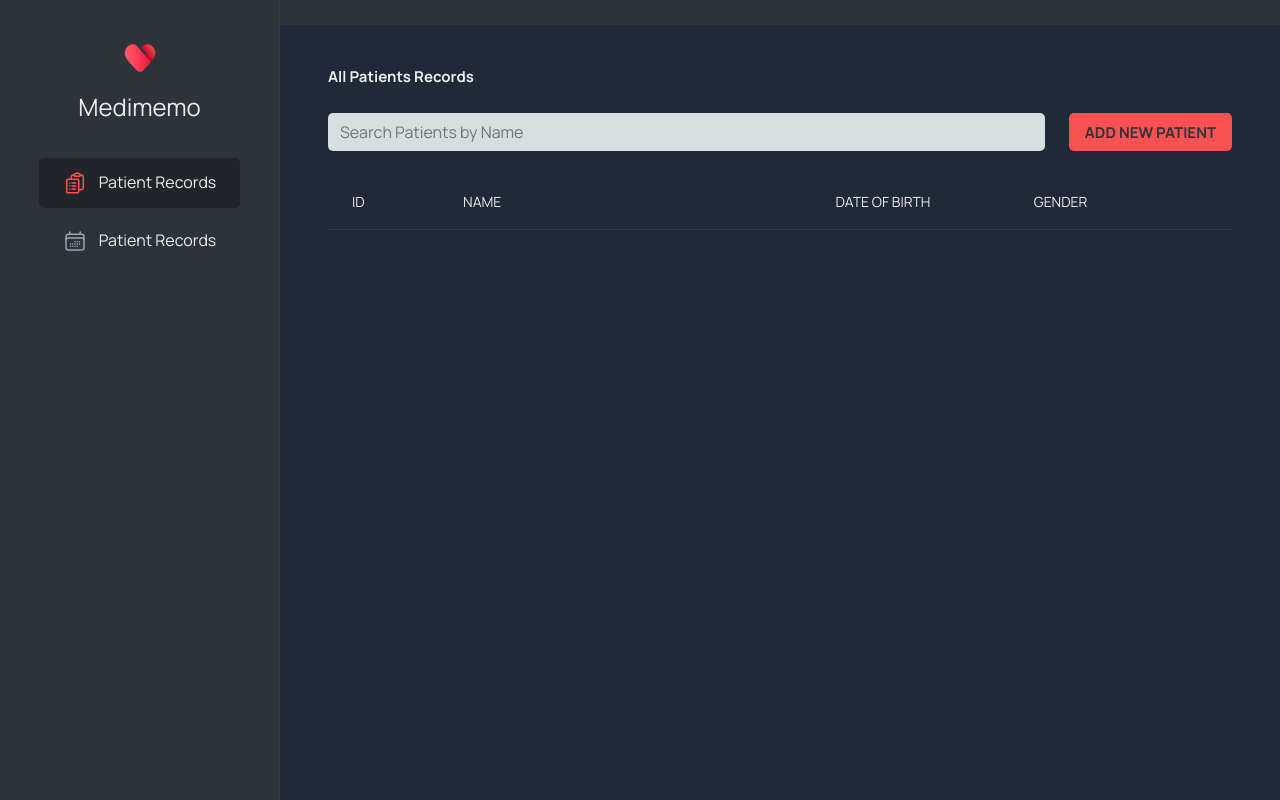
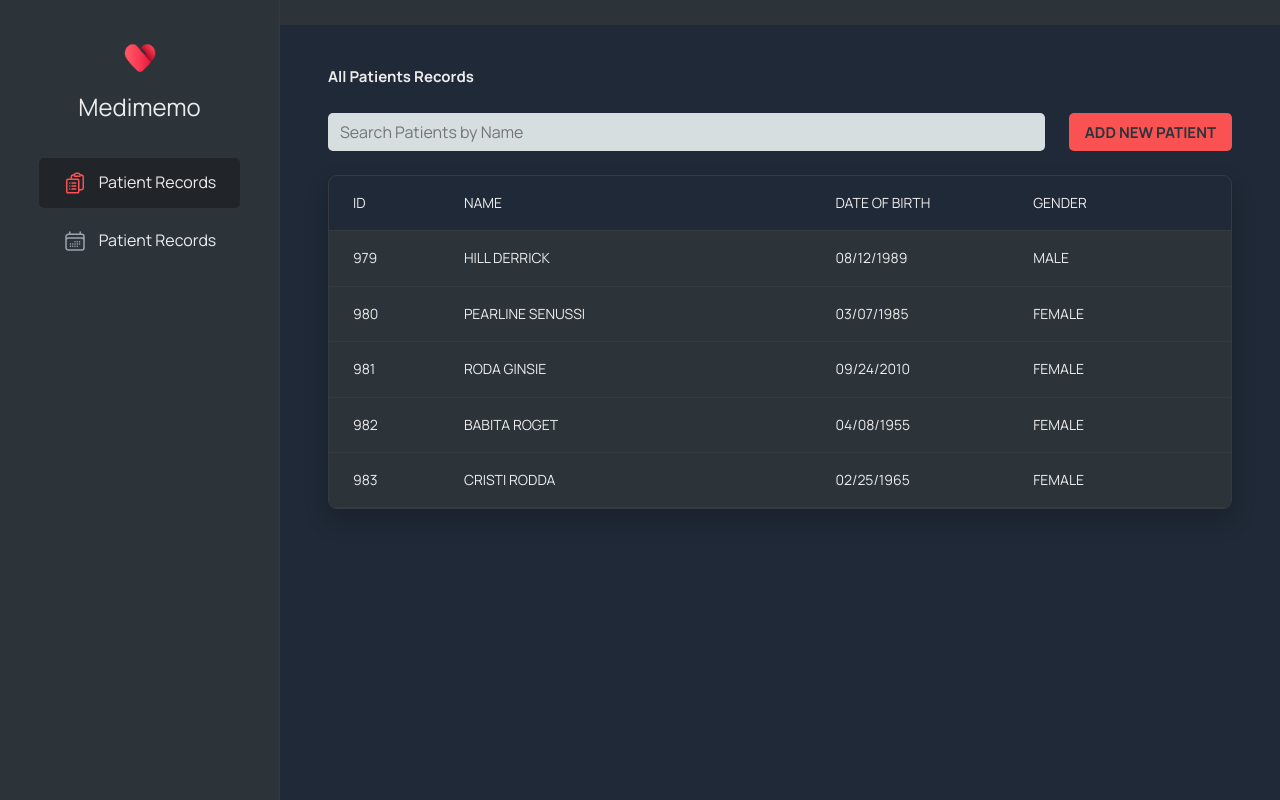
Before and after one commit to tizriverwind/MediMemo, a React (Vite) app in the folder front/: page /app/patient-records in a window 1280 px wide. Built offline with nearby package versions, Linux system fonts and the light colour scheme.

Commit message:
completed patient detail component

```diff
--- /dev/null
+++ b/front/src/components/PatientDetail.jsx
@@ -0,0 +1,53 @@
+import styles from "./PatientDetail.module.css";
+
+import Button from "./Button";
+function PatientDetail({ patients, patientId, closeModal, addNewVisit }) {
+  const patient = patients.find((p) => p.id === patientId);
+  const name = patient.first_name + " " + patient.last_name;
+  return (
+    <div className={styles.container}>
+      <div className={styles.header}>
+        <h2>Patient's Details</h2>
+        <Button onClick={closeModal} type="patientB">
+          Back to all patients
+        </Button>
+      </div>
+      <div className={styles.header}>
+        <h2>{name}</h2>
+        <Button onClick={closeModal} type="patientB">
+          Update
+        </Button>
+      </div>
+      <div className={styles.infoContainer}>
+        <p>{"First Name: " + patient.first_name}</p>
+        <p>{"Last Name:     " + patient.last_name}</p>
+        <p>{"Date of Birth: " + patient.date_of_birth}</p>
+        <p>{"Gender:        " + patient.gender}</p>
+        <p>{"Email:         " + patient.email}</p>
+      </div>
+
+      <div className={styles.summary}>
+        <div className={styles.visitContainer}>
+          <h3>Visit Summaries</h3>
+          <Button onClick={addNewVisit} type="patientB">
+            Add new visit
+          </Button>
+        </div>
+        {patient.visit.length === 0
+          ? "No visists"
+          : patient.visit?.map((v) => (
+              <div key={v.date}>
+                <p>{"Date : " + v.date}</p>
+                <p>{"Height : " + v.height}</p>
+                <p>{"Blood Pressure : " + v.blood_pressure}</p>
+                <p>{"Weight : " + v.weight}</p>
+                <p>{"Symptoms : " + v.symptoms}</p>
+                <p>{"Diagnosis : " + v.diagnosis}</p>
+              </div>
+            ))}
+      </div>
+    </div>
+  );
+}
+
+export default PatientDetail;
--- /dev/null
+++ b/front/src/components/PatientDetail.module.css
@@ -0,0 +1,42 @@
+.container {
+  display: flex;
+  flex-direction: column;
+  gap: 2.4rem;
+}
+
+.header {
+  display: flex;
+  justify-items: center;
+  align-items: center;
+  gap: 2.4rem;
+}
+
+.header h2 {
+  flex-grow: 1;
+  font-size: 2.4rem;
+}
+
+.infoContainer {
+  font-size: 1.6rem;
+}
+
+.container h3 {
+  font-size: 2rem;
+}
+
+.visitContainer {
+  display: flex;
+}
+.visitContainer h3 {
+  flex-grow: 1;
+}
+
+.summary {
+  display: flex;
+  flex-direction: column;
+  gap: 1.2rem;
+}
+
+.summary p {
+  font-size: 1.2rem;
+}
--- a/front/src/components/PatientRecords.jsx
+++ b/front/src/components/PatientRecords.jsx
@@ -3,21 +3,152 @@ import { useEffect, useState } from "react";
 import Search from "./Search";
 import Button from "./Button";
 import TableHeader from "./TableHeader";
+import PatientRow from "./PatientRow";
+import PatientDetail from "./PatientDetail";
+
+const data = [
+  {
+    id: 979,
+    first_name: "Hill",
+    last_name: "Derrick",
+    email: "hderrickr6@ycombinator.com",
+    gender: "Male",
+    date_of_birth: "08/12/1989",
+    visit: [
+      {
+        date: "05/23/2021",
+        height: "6-1",
+        blood_pressure: "116/70",
+        weight: "132lbs",
+        symptoms: "Low blood pressure",
+        diagnosis:
+          "Poisn by mixed bact vaccines w/o a pertuss, slf-hrm, sequela",
+      },
+    ],
+  },
+  {
+    id: 980,
+    first_name: "Pearline",
+    last_name: "Senussi",
+    email: "psenussir7@statcounter.com",
+    gender: "Female",
+    date_of_birth: "03/07/1985",
+    visit: [
+      {
+        date: "12/15/2017",
+        height: "5-7",
+        blood_pressure: "112/74",
+        weight: "174lbs",
+        symptoms: "Hiccups",
+        diagnosis: "Bent bone of right ulna, subs for clos fx w malunion",
+      },
+    ],
+  },
+  {
+    id: 981,
+    first_name: "Roda",
+    last_name: "Ginsie",
+    email: "rginsier8@123-reg.co.uk",
+    gender: "Female",
+    date_of_birth: "09/24/2010",
+    visit: [
+      {
+        date: "11/05/2016",
+        height: "5-3",
+        blood_pressure: "142/92",
+        weight: "155lbs",
+        symptoms: "Nosebleed",
+        diagnosis: "Unspecified transport accident",
+      },
+    ],
+  },
+  {
+    id: 982,
+    first_name: "Babita",
+    last_name: "Roget",
+    email: "brogetr9@instagram.com",
+    gender: "Female",
+    date_of_birth: "04/08/1955",
+    visit: [
+      {
+        date: "08/09/2018",
+        height: "6-3",
+        blood_pressure: "147/95",
+        weight: "192lbs",
+        symptoms: "Skin lesions",
+        diagnosis: "Unsp physeal fracture of lower end of left fibula, sequela",
+      },
+    ],
+  },
+  {
+    id: 983,
+    first_name: "Cristi",
+    last_name: "Rodda",
+    email: "croddara@usgs.gov",
+    gender: "Female",
+    date_of_birth: "02/25/1965",
+    visit: [
+      {
+        date: "04/16/2018",
+        height: "6-0",
+        blood_pressure: "135/87",
+        weight: "171lbs",
+        symptoms: "Headache",
+        diagnosis: "Kaschin-Beck disease, unspecified elbow",
+      },
+    ],
+  },
+];
+
 export default function PatientRecords() {
   const [query, setQuery] = useState("");
+  const [patientId, setpatientId] = useState(null);
+  const [patients, setPatients] = useState(data);
+
+  function closeModal() {
+    setpatientId(null);
+  }
+
+  function selectPatientId(id) {
+    console.log(id);
+    setpatientId((patientId) => (id === patientId ? null : id));
+  }
+
   // ...component logic
   return (
     <div className={styles.container}>
+      {patientId ? (
+        <PatientDetail
+          closeModal={closeModal}
+          patients={patients}
+          patientId={patientId}
+        />
+      ) : (
+        <>
           <h2>All Patients Records</h2>
           <div className={styles.patientNav}>
             <Search query={query} setQuery={setQuery} />
-        <Button type="patientB">Add New Patient</Button>
+            <Button onClick={setQuery} type="patientB">
+              Add New Patient
+            </Button>
           </div>
-      <div>
+          <div className={styles.tableContainer}>
             <TableHeader />
-        {/* <TableRow /> */}
+
+            {patients.map((patient) => (
+              <PatientRow
+                selectPatientId={selectPatientId}
+                first_name={patient.first_name}
+                last_name={patient.last_name}
+                id={patient.id}
+                key={patient.id}
+                date_of_birth={patient.date_of_birth}
+                gender={patient.gender}
+              />
+            ))}
           </div>
-      {/* More content goes here */}
+        </>
+      )}
     </div>
   );
 }
--- a/front/src/components/PatientRecords.module.css
+++ b/front/src/components/PatientRecords.module.css
@@ -7,3 +7,10 @@
   display: flex;
   gap: 2.4rem;
 }
+
+.tableContainer {
+  overflow: hidden;
+  border: 1px solid #343a40;
+  border-radius: 0.9rem;
+  box-shadow: 0 1.2rem 2.4rem rgba(0, 0, 0, 0.2);
+}
--- a/front/src/components/PatientRow.jsx
+++ b/front/src/components/PatientRow.jsx
@@ -1,6 +1,29 @@
+import PropTypes from "prop-types";
 import styles from "./PatientRow.module.css";
-function PatientRow() {
-  return <div></div>;
+function PatientRow({
+  selectPatientId,
+  first_name,
+  last_name,
+  id,
+  date_of_birth,
+  gender,
+}) {
+  return (
+    <div onClick={() => selectPatientId(id)} className={styles.container}>
+      <div>{id}</div>
+      <div>{first_name + " " + last_name}</div>
+      <div>{date_of_birth}</div>
+      <div>{gender}</div>
+    </div>
+  );
 }
+PatientRow.propTypes = {
+  selectPatientId: PropTypes.func.isRequired,
+  first_name: PropTypes.string.isRequired,
+  last_name: PropTypes.string.isRequired,
+  id: PropTypes.number.isRequired,
+  date_of_birth: PropTypes.string.isRequired,
+  gender: PropTypes.string.isRequired,
+};
 
 export default PatientRow;
--- a/front/src/components/PatientRow.module.css
+++ b/front/src/components/PatientRow.module.css
@@ -0,0 +1,12 @@
+.container {
+  display: grid;
+  font-size: 1.4rem;
+  grid-template-columns: 0.5fr 2fr 1fr 1fr;
+  column-gap: 2.4rem;
+  align-items: center;
+  border-bottom: 1px solid #343a40;
+  background-color: var(--color-dark--1);
+  text-transform: uppercase;
+  padding: 1.6rem 2.4rem;
+  cursor: pointer;
+}
```
Lines whose indentation alone changed are shown as unchanged.
